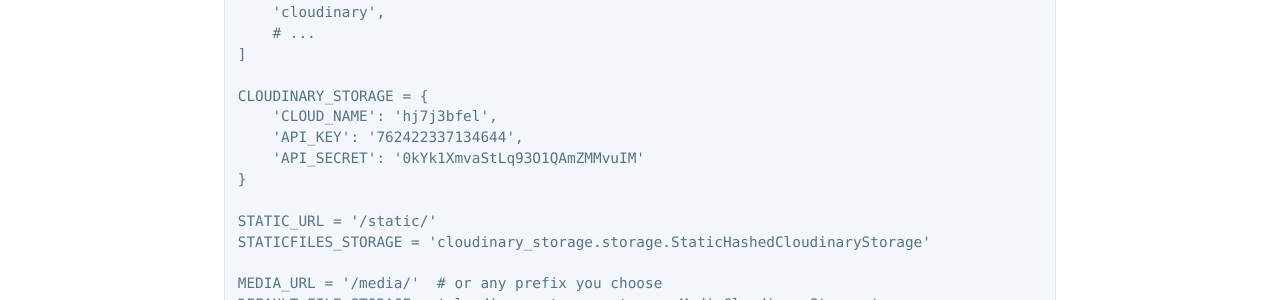
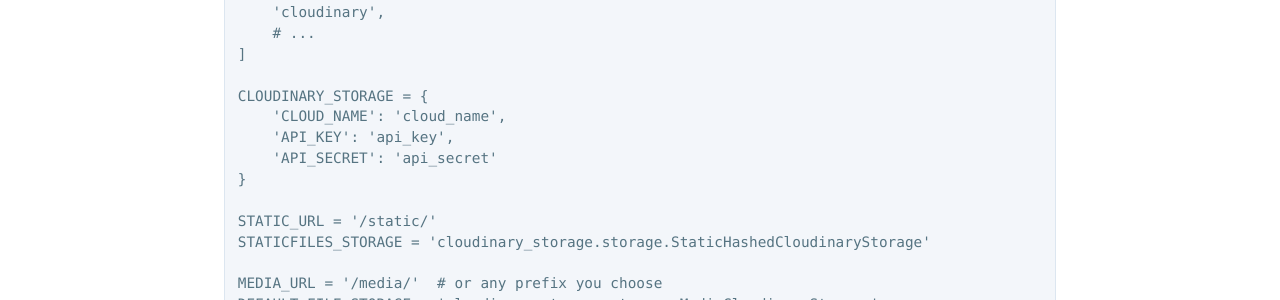
Before and after one commit to tiagocordeiro/tiagocordeiro.github.io, a Jekyll site: the page built from _posts/2018-06-14-usando-o-cloudinary-como-alternativa-ao-s3-da-aws.md, in a window 1280 px wide. Shown: the part 1478-1778 px from the top of the page. Built offline with Jekyll 4.4.1, drawn with Linux system fonts in a browser that asks for light colours; some of the changed text lies outside the part shown.

Commit message:
Ajusta post tutorial

```diff
--- a/_posts/2018-06-14-usando-o-cloudinary-como-alternativa-ao-s3-da-aws.md
+++ b/_posts/2018-06-14-usando-o-cloudinary-como-alternativa-ao-s3-da-aws.md
@@ -44,9 +44,9 @@ INSTALLED_APPS = [
 ]
 
 CLOUDINARY_STORAGE = {
-    'CLOUD_NAME': 'hj7j3bfel',
-    'API_KEY': '762422337134644',
-    'API_SECRET': '0kYk1XmvaStLq93O1QAmZMMvuIM'
+    'CLOUD_NAME': 'cloud_name',
+    'API_KEY': 'api_key',
+    'API_SECRET': 'api_secret'
 }
 
 STATIC_URL = '/static/'
```
